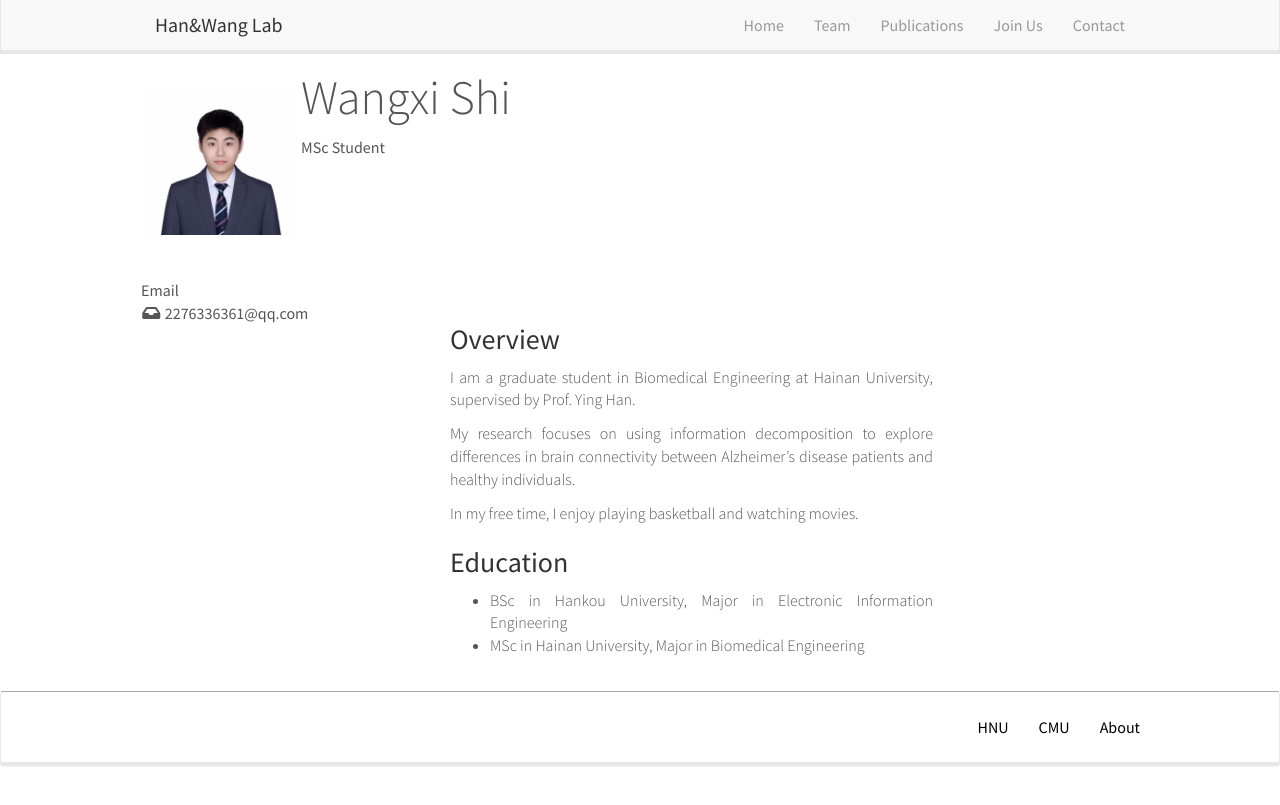
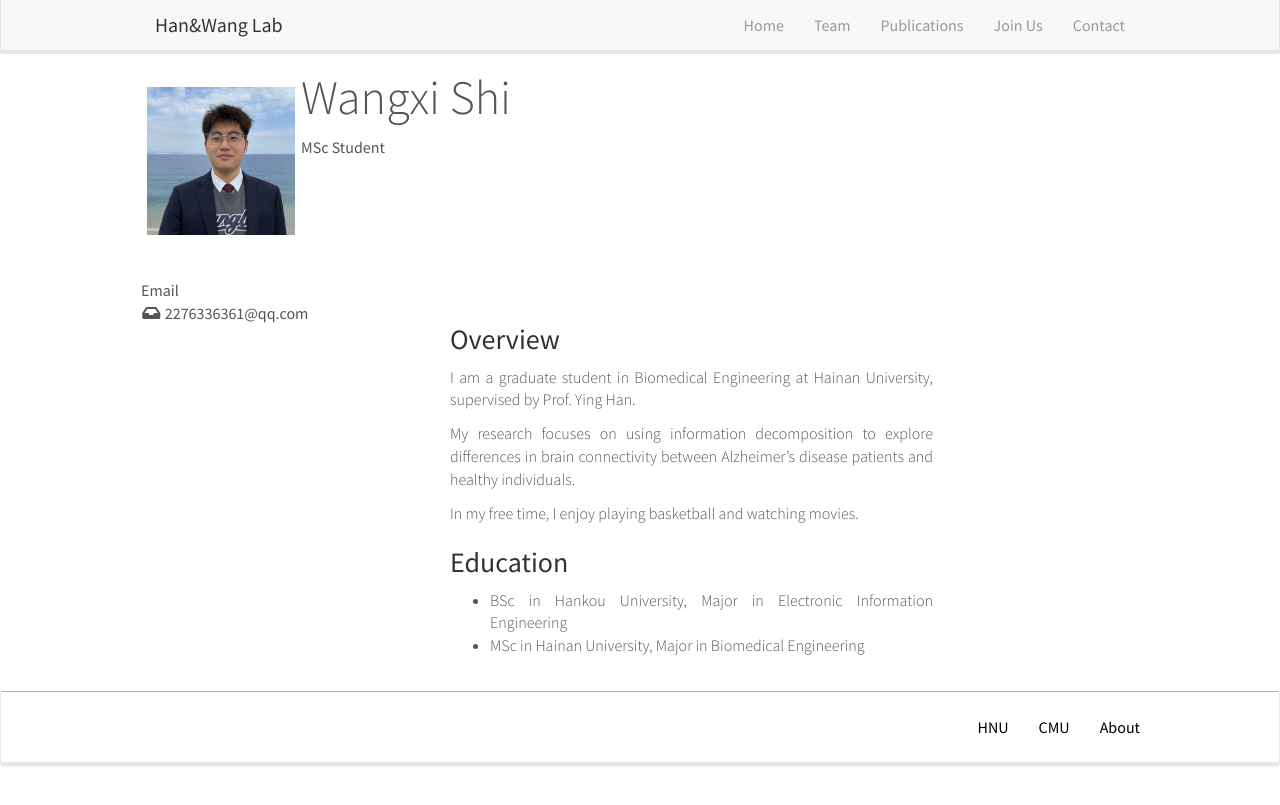
Before and after one commit to han-wang-lab/han-wang-lab.github.io, a Jekyll site: the page built from team/wangxi_shi.md, in a window 1280 px wide. Shown: the top 805 px of the page. Built offline with Jekyll 4.4.1, drawn with Linux system fonts in a browser that asks for light colours; nearby versions of some CDN libraries.

Commit message:
wangxipic

```diff
--- a/_data/team_members.yml
+++ b/_data/team_members.yml
@@ -55,7 +55,7 @@
 - group: 2
   info: Since 2024
   name: Wangxi Shi
-  photo: wangxi_shi.jpg
+  photo: wangxi_shi.png
   url: wangxi_shi
 - group: 2
   info: Since 2025
--- a/team/wangxi_shi.md
+++ b/team/wangxi_shi.md
@@ -8,7 +8,7 @@ twitter:
 github:
 scholar:
 linkedin:
-photo: wangxi_shi.jpg
+photo: wangxi_shi.png
 web:
 ---
 
```
Also changed, not shown: images/teampic/wangxi_shi.png (added).
